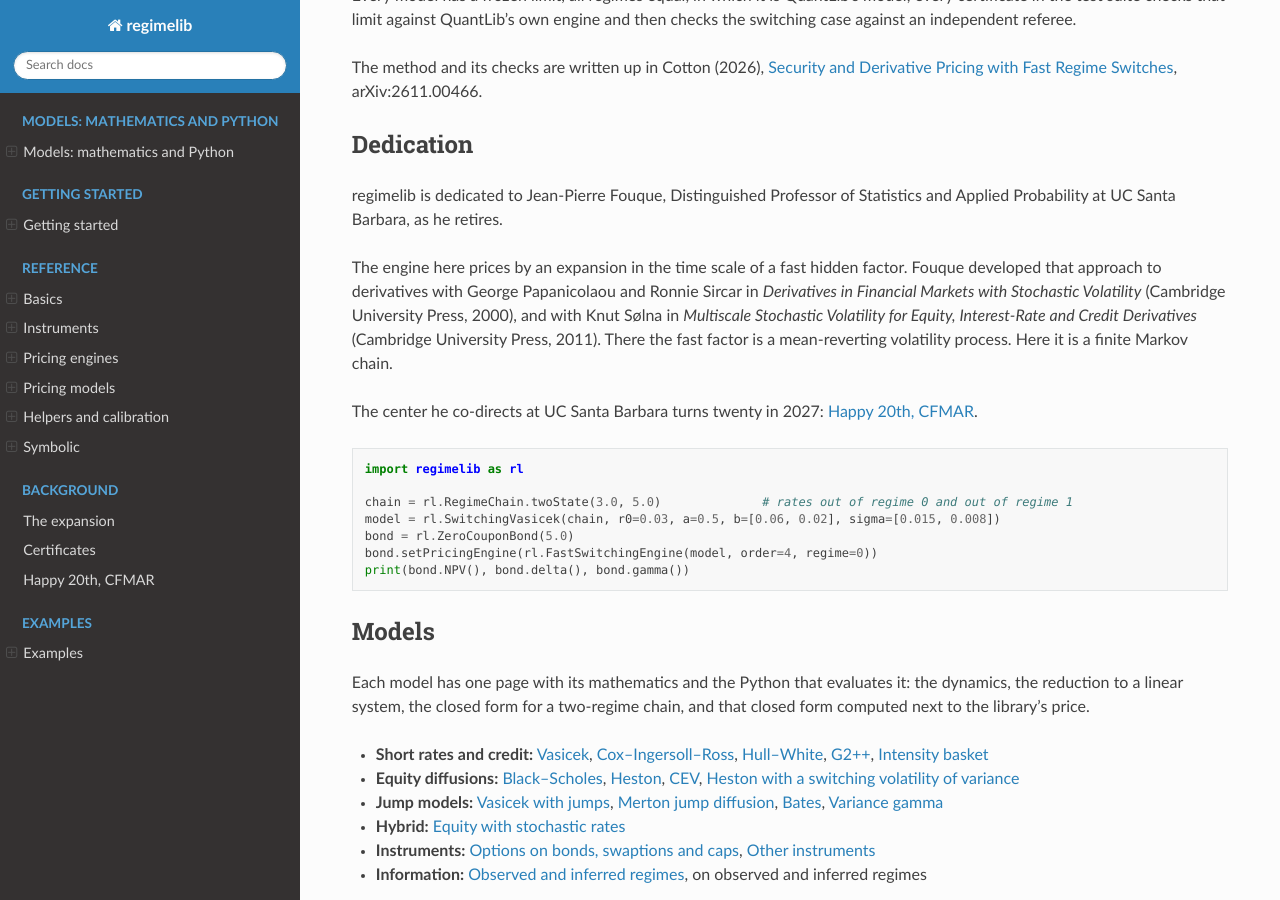
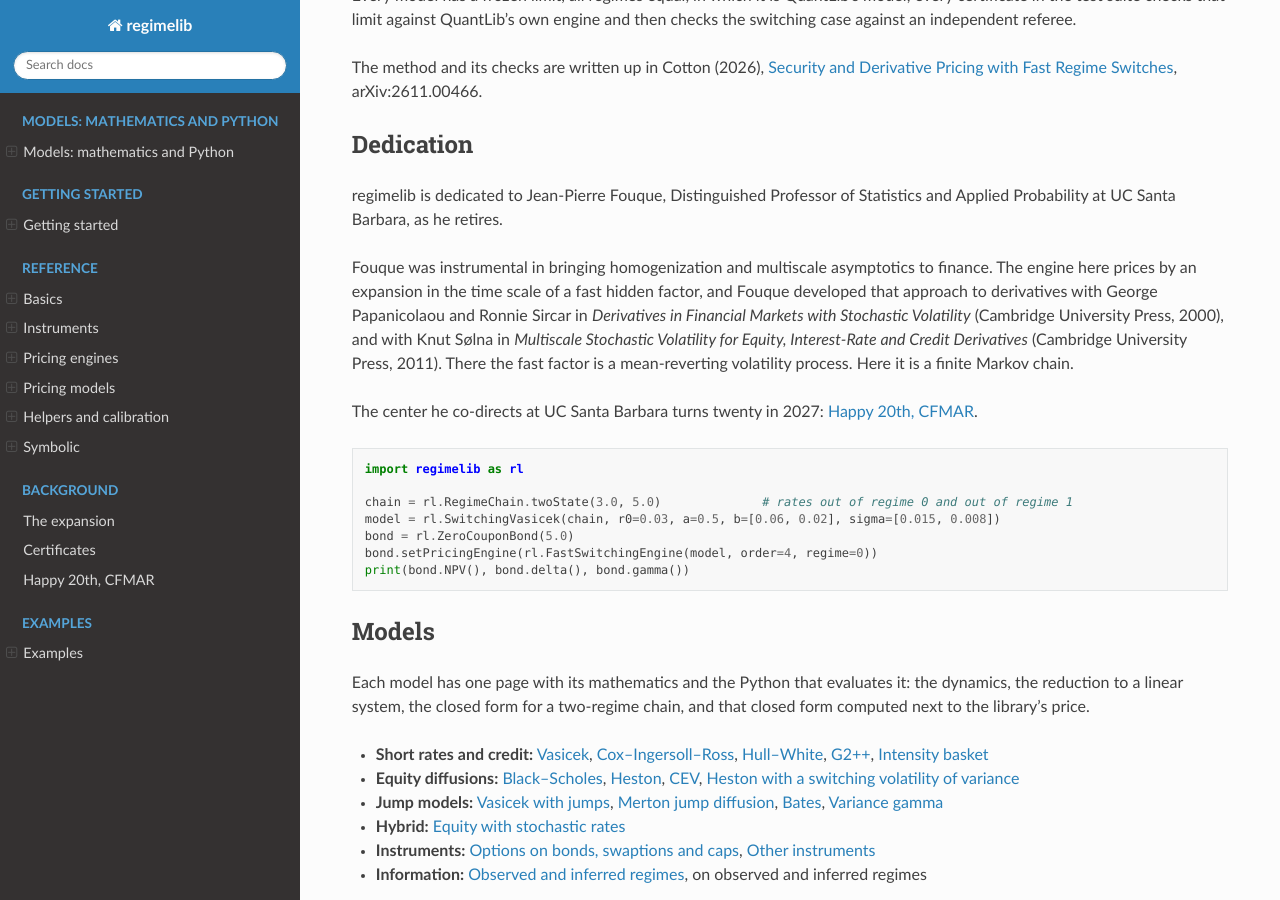
Before and after one commit to microprediction/regimelib, a Sphinx documentation site: the page built from docs/index.rst, in a window 1280 px wide and 900 px high, scrolled down 393 px. Built offline with Sphinx 7.4.7 and the Read the Docs theme 3.1.0, drawn with Linux system fonts in a browser that asks for light colours.

Commit message:
Dedication: Fouque was instrumental in bringing homogenization and multiscale asymptotics to finance
Co-Authored-By: Claude Opus 5.5 <noreply@anthropic.com>

```diff
--- a/docs/cfmar.rst
+++ b/docs/cfmar.rst
@@ -7,7 +7,8 @@ Ludkovski, with talks from Daniel Bauer, René Carmona, Peter Carr, Bruno Dupire
 Zariphopoulou among others.
 
 Fouque came to UC Santa Barbara in 2006 as Distinguished Professor of Statistics and Applied Probability and
-co-director of the center. Its work has run from multiscale stochastic volatility to mean field games for systemic
+co-director of the center. He was instrumental in bringing homogenization and multiscale asymptotics to
+finance. The center's work has run from multiscale stochastic volatility to mean field games for systemic
 risk, stochastic portfolio theory, Gaussian process regression for portfolio risk, and Monte Carlo methods for
 stochastic control.
 
--- a/docs/index.rst
+++ b/docs/index.rst
@@ -23,8 +23,8 @@ Dedication
 regimelib is dedicated to Jean-Pierre Fouque, Distinguished Professor of Statistics and Applied Probability at
 UC Santa Barbara, as he retires.
 
-The engine here prices by an expansion in the time scale of a fast hidden factor. Fouque developed that approach to
-derivatives with George Papanicolaou and Ronnie Sircar in *Derivatives in Financial Markets with Stochastic
+Fouque was instrumental in bringing homogenization and multiscale asymptotics to finance. The engine here prices by
+an expansion in the time scale of a fast hidden factor, and Fouque developed that approach to derivatives with George Papanicolaou and Ronnie Sircar in *Derivatives in Financial Markets with Stochastic
 Volatility* (Cambridge University Press, 2000), and with Knut Sølna in *Multiscale Stochastic Volatility for Equity,
 Interest-Rate and Credit Derivatives* (Cambridge University Press, 2011). There the fast factor is a mean-reverting
 volatility process. Here it is a finite Markov chain.
```
Also changed, not shown: README.md (+2 -2 lines).
